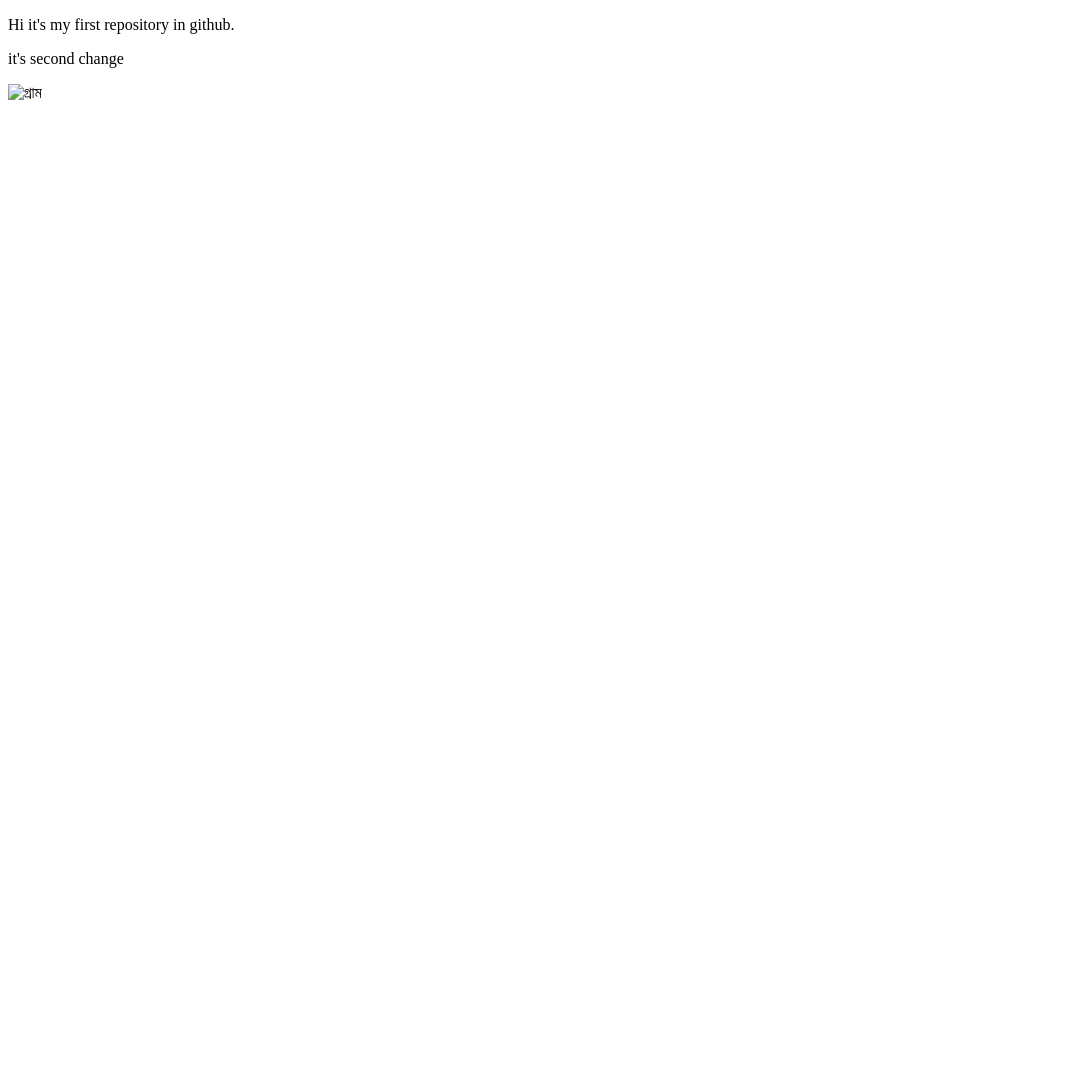
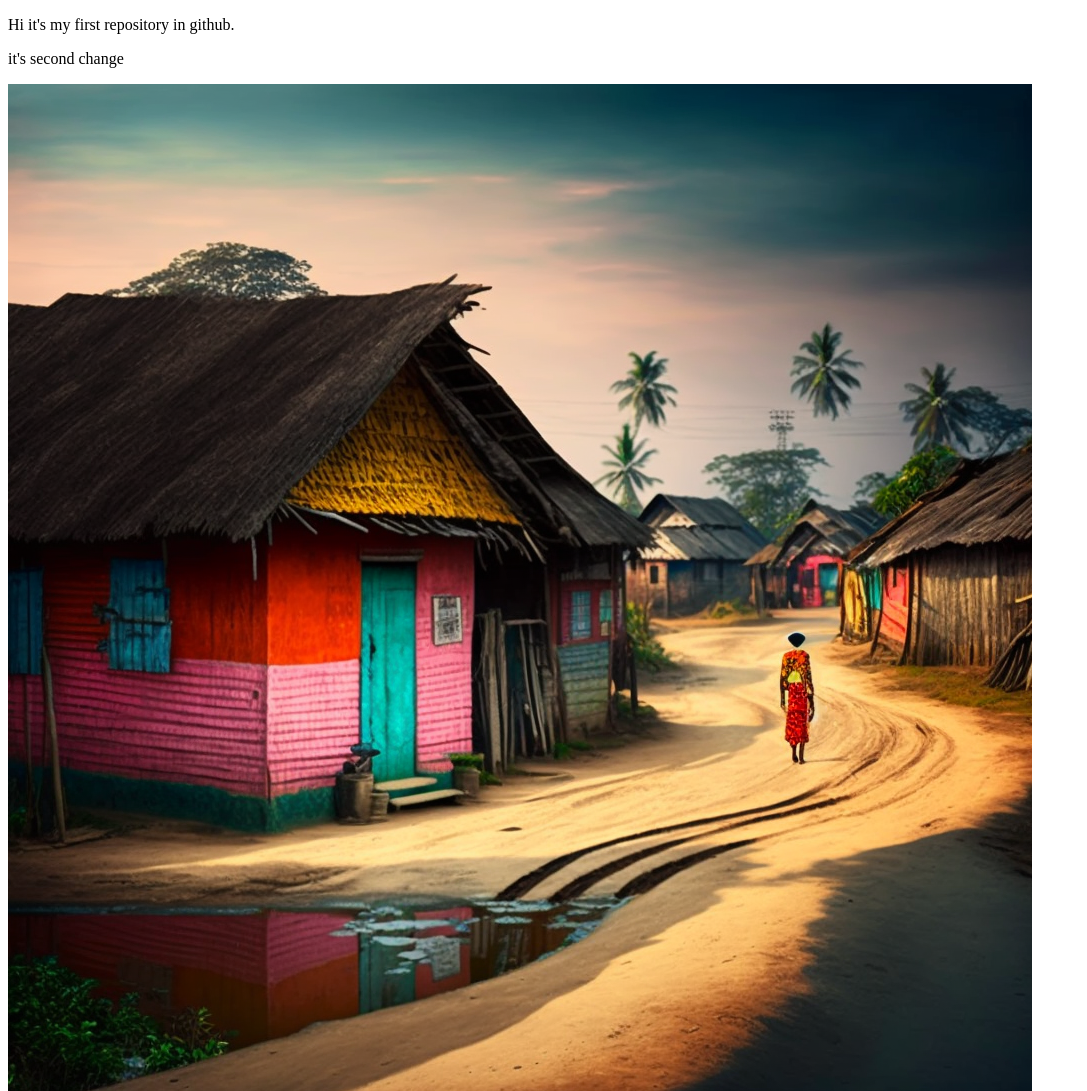
Before and after one commit to FaisalHasanEmon/FIrst-Repo, a plain HTML site: page index.html in a window 1280 px wide. Shown: the top 1091 px of the page, without its empty margins (0-1087 px from the left). Before the commit the page ends 800 px from the top, so only its background shows below. Drawn offline with Linux system fonts and the light colour scheme.

Commit message:
Changed the image name

```diff
--- a/index.html
+++ b/index.html
@@ -9,7 +9,7 @@
 <body>
     <p>Hi it's my first repository in github. </p>
     <p>it's second change</p>
-    <img src="village.jpg" alt="গ্রাম">
+    <img src="village.png" alt="গ্রাম">
 
 </body>
 </html>
```
Also changed, not shown: village.png (renamed from village.jpg.png).
